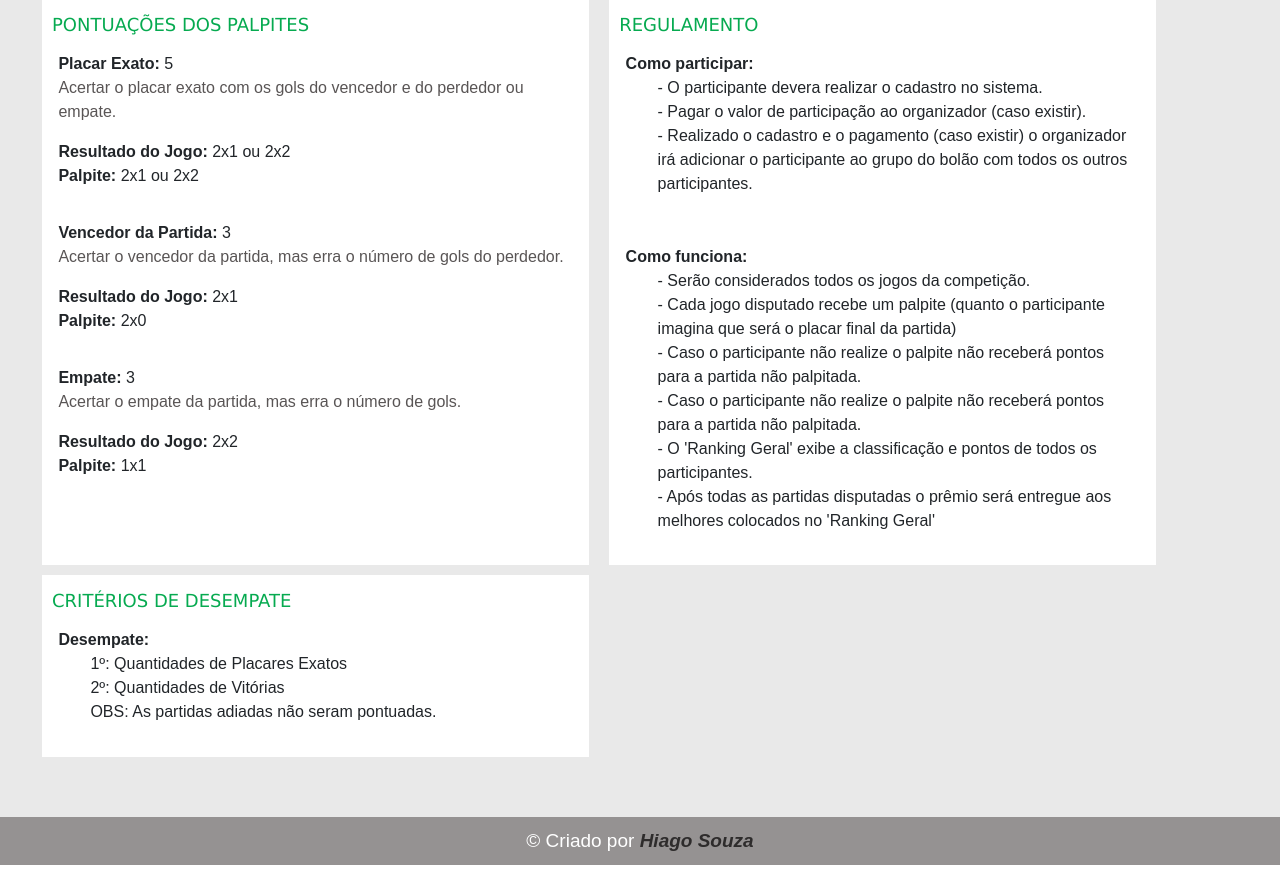
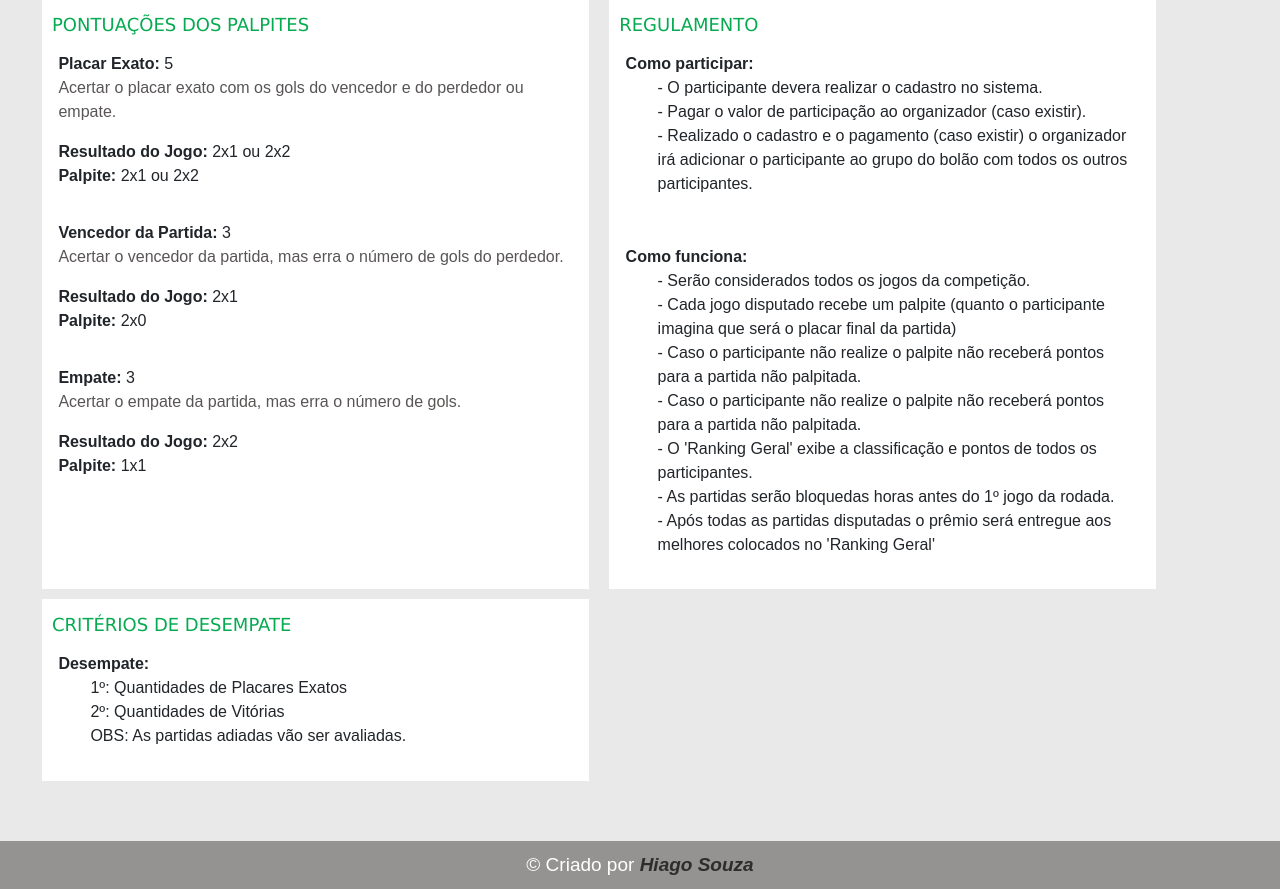
Before and after one commit to hiagospencer/bolao_brasileirao, a Django app: page /regras in a window 1280 px wide. Shown: the part 185-1074 px from the top of the page. Before the commit the page ends 1050 px from the top, so only its background shows below. Run offline with Django 5.2, Linux system fonts and the light colour scheme; some libraries are stand-ins or nearby versions; some web fonts are replaced.

Commit message:
requirements.txt

```diff
--- a/bolao/templates/regras.html
+++ b/bolao/templates/regras.html
@@ -48,6 +48,7 @@
                     <li>- Caso o participante não realize o palpite não receberá pontos para a partida não palpitada.</li>
                     <li>- Caso o participante não realize o palpite não receberá pontos para a partida não palpitada.</li>
                     <li>- O 'Ranking Geral' exibe a classificação e pontos de todos os participantes.</li>
+                    <li>- As partidas serão bloquedas horas antes do 1º jogo da rodada.</li>
                     <li>- Após todas as partidas disputadas o prêmio será entregue aos melhores colocados no 'Ranking Geral'</li>
                 </ul>
             </div>
@@ -60,7 +61,7 @@
                 <ul>
                     <li>1º: Quantidades de Placares Exatos</li>
                     <li>2º: Quantidades de Vitórias</li>
-                    <li>OBS: As partidas adiadas não seram pontuadas.</li>
+                    <li>OBS: As partidas adiadas vão ser avaliadas.</li>
                 </ul>
             </div>
         </div>
```
